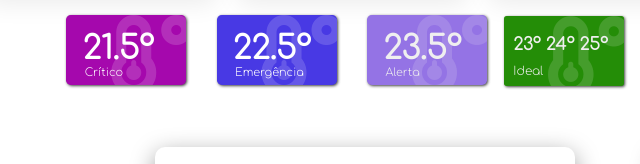
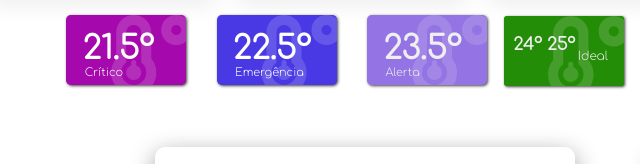
Before and after one commit to UserGabrielSouza/ggg, a website: page Site CaCloud/Public/pastadash/dash.html in a window 1280 px wide. Shown: the part 185-349 px from the top of the page, 284-924 px from the left. Drawn offline with nearby package versions, Linux system fonts and the light colour scheme.

Commit message:
Alterando medidas no card ideal

```diff
--- a/Site CaCloud/Public/pastadash/dash.html
+++ b/Site CaCloud/Public/pastadash/dash.html
@@ -129,7 +129,7 @@
                 <i class="fas fa-temperature-low icon1"></i>
             </div>
             <div class="kpi-card grey-dirk">
-                <span class="card-value3">23º 24º 25º</span>
+                <span class="card-value3">24º 25º</span>
                 <span class="card-text1">Ideal</span>
                 <i class="fas fa-temperature-low icon2"></i>
             </div>
```
